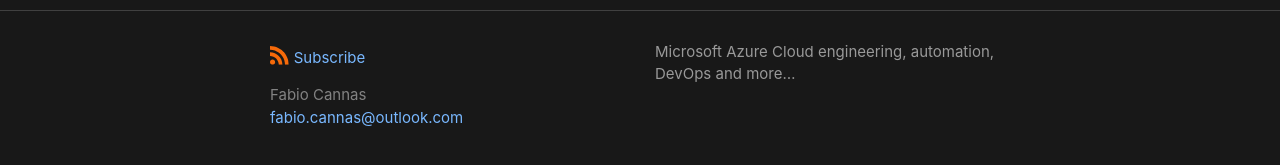
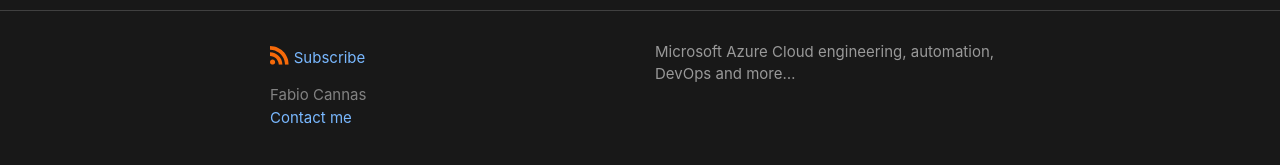
Before and after one commit to fabiocannas/blog, a Jekyll site: the page built from index.md, in a window 1280 px wide. Shown: the part 711-876 px from the top of the page. Built offline with Jekyll 4.4.1, drawn with Linux system fonts in a browser that asks for light colours; our own code applies the rules of GitHub Pages for plain Markdown files.

Commit message:
updated footer

```diff
--- a/_includes/footer.html
+++ b/_includes/footer.html
@@ -22,7 +22,7 @@
             </li>
           {% endif -%}
           {% if site.author.email -%}
-            <li><a class="u-email" href="mailto:{{ site.author.email }}">{{ site.author.email }}</a></li>
+            <li><a class="u-email" href="mailto:{{ site.author.email }}">Contact me</a></li>
           {%- endif %}
         </ul>
       {%- endif %}
```
